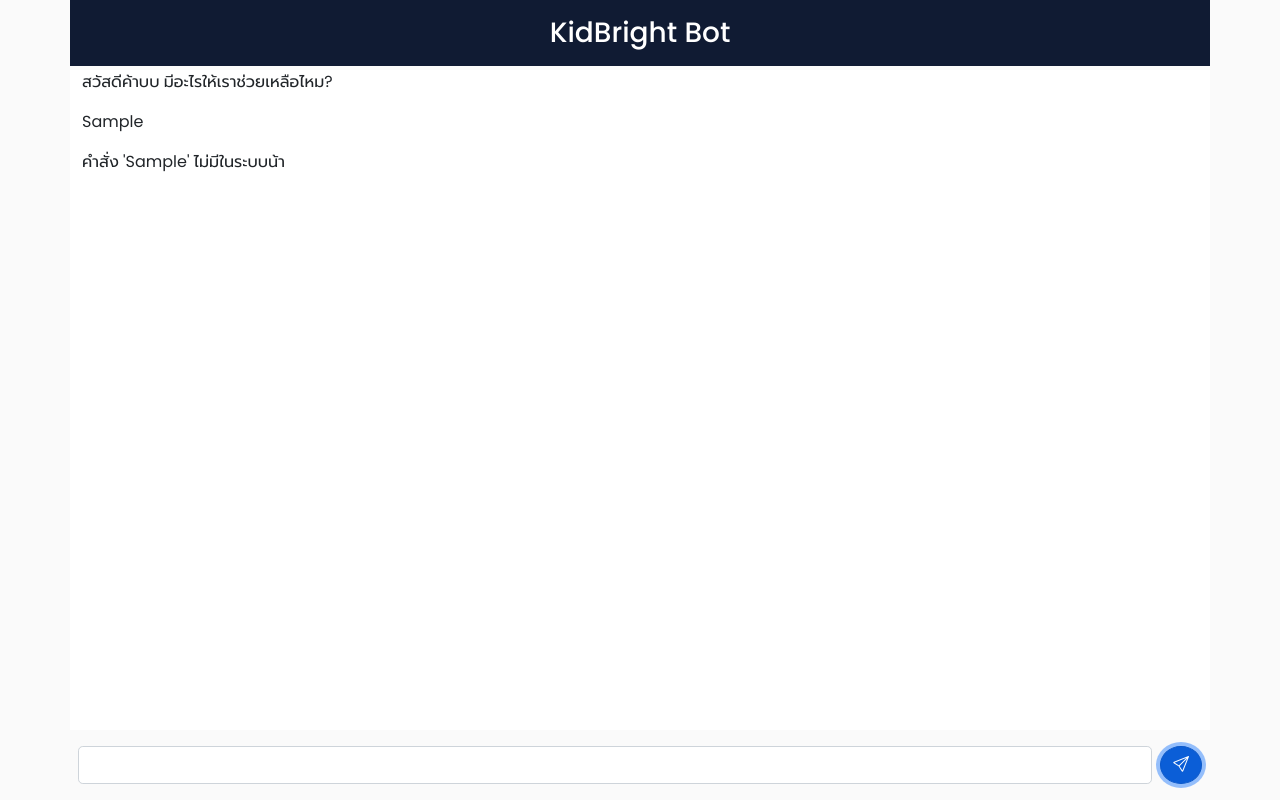
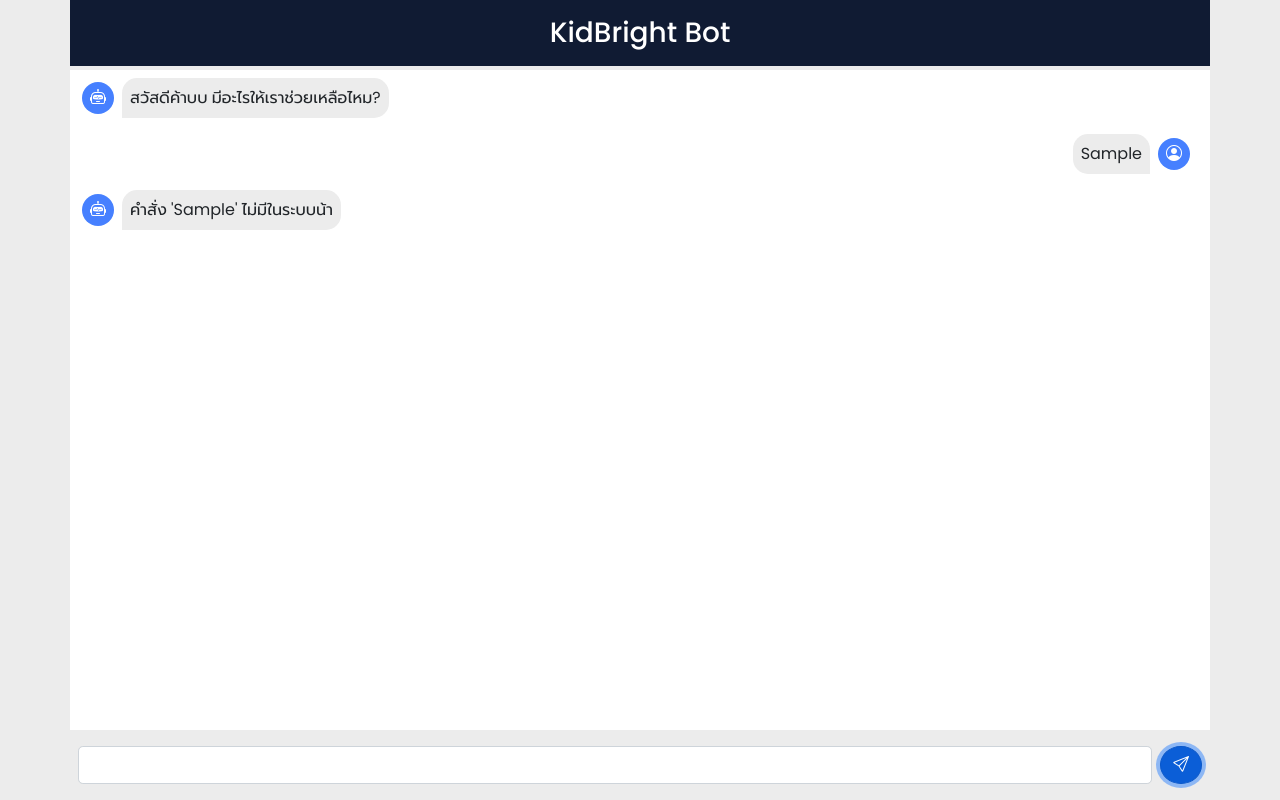
Before and after one commit to SupansaTan/chatbot-web, an Angular app: page / in a window 1280 px wide. Both pictures are taken after typing "Sample" into the empty fields and a click on the button 1181 px from the left and 764 px from the top of the page. Built offline with nearby package versions, Linux system fonts and the light colour scheme.

Commit message:
style message component and change message model

```diff
--- a/src/app/components/message/message.component.html
+++ b/src/app/components/message/message.component.html
@@ -1,3 +1,17 @@
 <div *ngFor="let item of msg_list">
-  <p>{{ item }}</p>
+  <!-- bot -->
+  <div *ngIf="item.author == 'bot'" class="d-flex justify-content-start align-items-center py-2">
+    <div class="rounded-circle bg-blue me-2 px-2 py-1">
+      <i class="bi bi-robot text-white"></i>
+    </div>
+    <p class="mb-0 bg-lightGrey p-2 rounded-leftChat">{{ item.message }}</p>
+  </div>
+
+  <!-- user -->
+  <div *ngIf="item.author == 'user'" class="d-flex justify-content-end align-items-center py-2">
+    <p class="mb-0 me-2 bg-lightGrey p-2 rounded-rightChat">{{ item.message }}</p>
+    <div class="rounded-circle bg-blue me-2 px-2 py-1">
+      <i class="bi bi-person-circle text-white rounded-rightChat"></i>
+    </div>
+  </div>
 </div>
--- a/src/app/components/message/message.component.ts
+++ b/src/app/components/message/message.component.ts
@@ -2,6 +2,7 @@
 import { Subscription } from 'rxjs';
 import { MessageService } from 'src/app/services/message.service';
 import { RepollGetMessageService } from 'src/app/services/repoll-get-message.service';
+import { MessageModel } from '../../models/message.model';
 
 @Component({
   selector: 'app-message',
@@ -10,7 +11,7 @@
 })
 export class MessageComponent implements OnInit, OnDestroy  {
   private repollSubscription: Subscription = new Subscription;
-  msg_list: Array<string> = []
+  msg_list: Array<MessageModel> = []
 
   constructor(private repollGetMessageService: RepollGetMessageService,
               private messageService: MessageService) { }
--- /dev/null
+++ b/src/app/models/message.model.ts
@@ -0,0 +1,4 @@
+export interface MessageModel {
+  author: string;
+  message: string;
+}
--- a/src/app/scss/_colors.scss
+++ b/src/app/scss/_colors.scss
@@ -2,4 +2,12 @@
   &-darkblue {
     background-color: $dark-blue;
   }
+
+  &-blue {
+    background-color: $blue;
+  }
+
+  &-lightGrey {
+    background-color: $light-gray;
+  }
 }
--- a/src/app/scss/_variable.scss
+++ b/src/app/scss/_variable.scss
@@ -4,4 +4,4 @@
 /* color */
 $blue: #4680ff;
 $dark-blue: #101b33;
-$light-gray: #fafafa;
+$light-gray: #ececec;
--- /dev/null
+++ b/src/app/scss/base.scss
@@ -0,0 +1,16 @@
+/* rounded */
+.rounded {
+  &-leftChat {
+    border-top-left-radius: 15px;
+    border-top-right-radius: 15px;
+    border-bottom-right-radius: 15px;
+    border-bottom-left-radius: 0;
+  }
+
+  &-rightChat {
+    border-top-left-radius: 15px;
+    border-top-right-radius: 15px;
+    border-bottom-right-radius: 0;
+    border-bottom-left-radius: 15px;
+  }
+}
--- a/src/app/services/chat.service.ts
+++ b/src/app/services/chat.service.ts
@@ -19,7 +19,7 @@
   }
 
   findKeyword(chatInput: string) {
-    this.messageService.setMessage(chatInput)
+    this.messageService.setMessage('user', chatInput)
 
     if(this.keyword.some(key => chatInput.includes(key))) {
       if(chatInput.includes('อุณหภูมิขณะนี้')) {
@@ -34,14 +34,14 @@
       }
     }
     else {
-      this.messageService.setMessage(`คำสั่ง '${chatInput}' ไม่มีในระบบน้า`)
+      this.messageService.setMessage('bot', `คำสั่ง '${chatInput}' ไม่มีในระบบน้า`)
     }
   }
 
   getTemp() {
     this.kidBrightService.getTemp().subscribe(
       (data: TempModel) => {
-        this.messageService.setMessage(`อุณหภูมิขณะนี้: ${data.value} °C`)
+        this.messageService.setMessage('bot', `อุณหภูมิขณะนี้: ${data.value} °C`)
         this.repollGetMessageService.notify()
       }
     )
@@ -60,7 +60,7 @@
   getLightIntensity(){
     this.kidBrightService.getLightIntensity().subscribe(
       (data: LightIntensityModel) => {
-        this.messageService.setMessage(`ความเข้มแสงขณะนี้: ${data.value} SI`)
+        this.messageService.setMessage('bot', `ความเข้มแสงขณะนี้: ${data.value} SI`)
         this.repollGetMessageService.notify()
       }
     )
--- a/src/app/services/message.service.ts
+++ b/src/app/services/message.service.ts
@@ -1,20 +1,27 @@
 import { Injectable } from '@angular/core';
+import { MessageModel } from '../models/message.model';
 
 @Injectable({
   providedIn: 'root'
 })
 export class MessageService {
-  private msg_list: Array<string> = []
+  private msg_list: Array<MessageModel> = []
 
   constructor() {
-    this.msg_list.push('สวัสดีค้าบบ มีอะไรให้เราช่วยเหลือไหม?')
+    this.msg_list.push({
+      author: 'bot',
+      message: 'สวัสดีค้าบบ มีอะไรให้เราช่วยเหลือไหม?'
+    })
   }
 
-  getMessageList(): Array<string> {
+  getMessageList(): Array<MessageModel> {
     return this.msg_list
   }
 
-  setMessage(value: string) {
-    this.msg_list.push(value)
+  setMessage(author: string, value: string) {
+    this.msg_list.push({
+      author: author,
+      message: value
+    })
   }
 }
--- a/src/styles.scss
+++ b/src/styles.scss
@@ -3,6 +3,7 @@
 @import "~bootstrap-icons/font/bootstrap-icons.css";
 @import 'app/scss/variable';
 @import 'app/scss/colors';
+@import 'app/scss/base';
 
 * {
   font-family: $font-stack;
```
